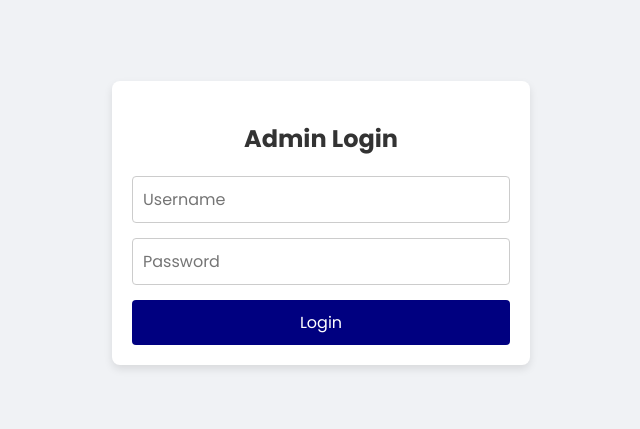
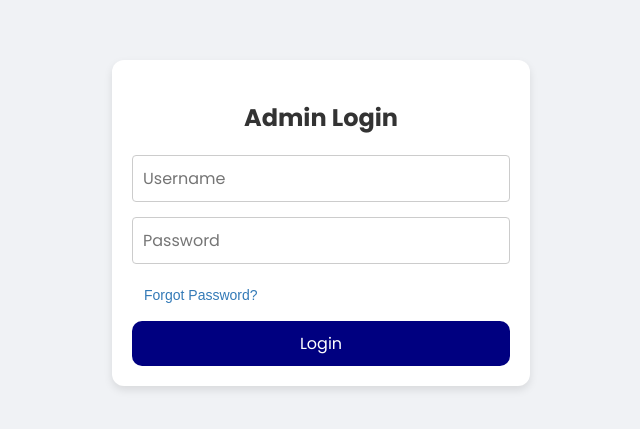
Before and after one commit to mayuzumiDev/sunhill-repo, a React (Vite) app in the folder frontend/: page /admin/login in a window 1280 px wide. Shown: the part 177-606 px from the top of the page, without its empty margins (339-979 px from the left). Built offline with nearby package versions, Linux system fonts and the light colour scheme.

Commit message:
Updated admin login
Added warning message to display to the user

```diff
--- a/frontend/src/pages/Admin_Login.jsx
+++ b/frontend/src/pages/Admin_Login.jsx
@@ -3,7 +3,6 @@ import axios from "axios";
 import { useNavigate } from "react-router-dom";
 import "../styles/Admin_Login.css";
 
-// Function to get the CSRF token from the cookie
 function getCookie(name) {
   var cookieValue = null;
   if (document.cookie && document.cookie !== "") {
@@ -22,6 +21,7 @@ function getCookie(name) {
 function Admin_Login() {
   const [username, setUsername] = useState("");
   const [password, setPassword] = useState("");
+  const [error, setError] = useState(null);
   const navigate = useNavigate();
 
   const api = axios.create({
@@ -58,6 +58,7 @@ function Admin_Login() {
         navigate("/admin/interface/", { replace: true });
       } else {
         console.log("Login failed");
+        setError("Please check if your username and password are correct.");
       }
     } catch (error) {
       console.error("Error logging in:", error.message);
@@ -86,6 +87,10 @@ function Admin_Login() {
             required
           />
         </div>
+        <button type="button" className="forgot-pwd-bttn">
+          Forgot Password?
+        </button>
+        {error && <p className="error-message">{error}</p>}
         <button type="submit" className="login-bttn">
           Login
         </button>
--- a/frontend/src/styles/Admin_Login.css
+++ b/frontend/src/styles/Admin_Login.css
@@ -17,7 +17,7 @@ body {
   background-color: #ffffff;
   padding: 20px;
   box-shadow: 0 4px 8px rgba(0, 0, 0, 0.1);
-  border-radius: 8px;
+  border-radius: 12px;
 }
 
 h2 {
@@ -55,7 +55,7 @@ input[type="password"]:focus {
   background-color: #000080;
   color: #ffffff;
   border: none;
-  border-radius: 4px;
+  border-radius: 10px;
   font-size: 16px;
   cursor: pointer;
   transition: background-color 0.3s;
@@ -65,3 +65,24 @@ input[type="password"]:focus {
 .login-bttn:hover {
   background-color: #0059b3;
 }
+
+.error-message {
+  color: red;
+  font-size: 11px;
+  margin-top: 5px;
+  text-align: center;
+}
+
+.forgot-pwd-bttn {
+  background-color: #ffffff;
+  border: none;
+  padding: 8px 12px;
+  font-size: 14px;
+  color: #337ab7;
+  cursor: pointer;
+  margin-bottom: 10px;
+}
+
+.forgot-pwd-bttn:hover {
+  text-decoration: underline;
+}
```
Also changed, not shown: 1 other file (tests, documents, lock files or other folders).
